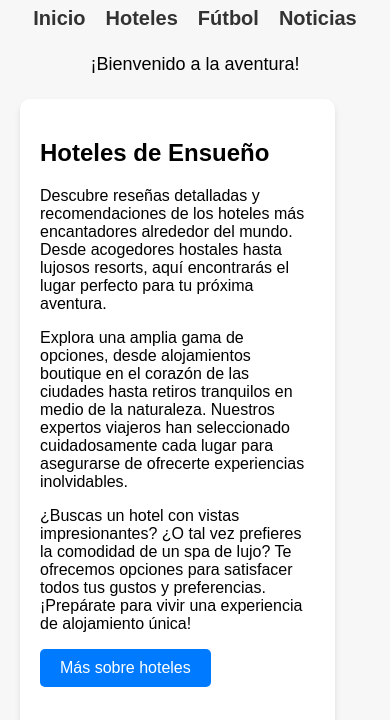
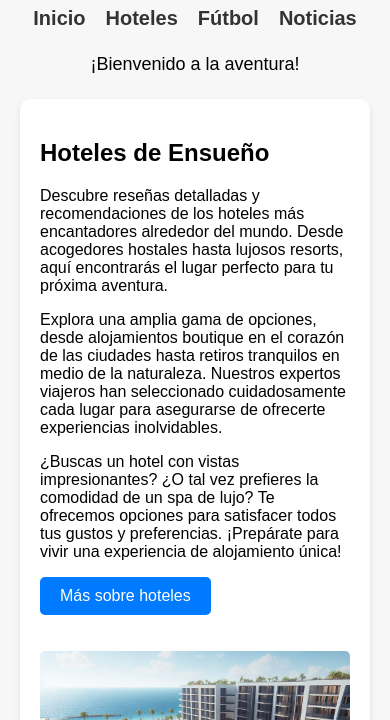
Before and after one commit to Gabriel0955/pagina_grupal, a plain HTML site: page index.html in a window 390 px wide. Shown: the part 72-792 px from the top of the page. Drawn offline with Linux system fonts and the light colour scheme.

Commit message:
Add files via upload

```diff
--- a/estilo.css
+++ b/estilo.css
@@ -152,7 +152,5 @@ button:focus {
         align-items: center;
         text-align: center;
     }
-    #conte{
-        width: 90%;
-    }
+
 }
```
Also changed, not shown: index.html (+2 -2 lines).
